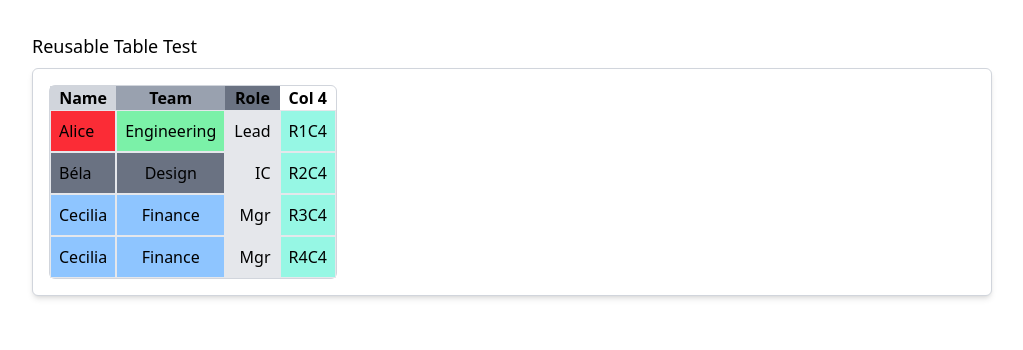
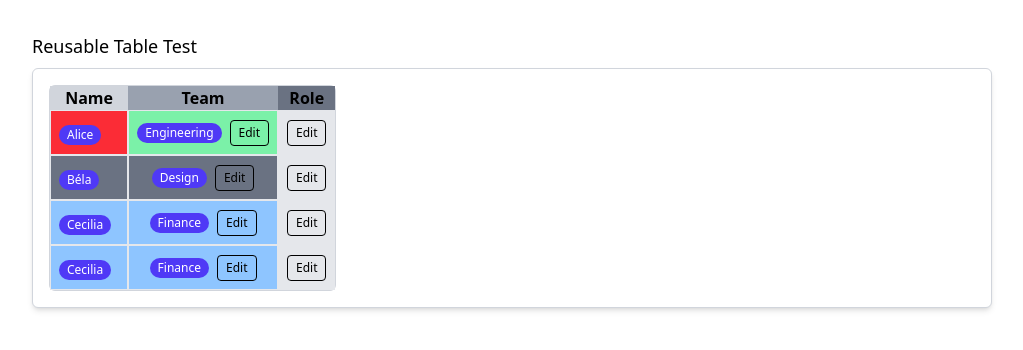
Before and after one commit to r4nd3l/vite-project-dynamic-table, a Vue app: page / in a window 1280 px wide. Shown: the top 350 px of the page, without its empty margins (128-1151 px from the left). Built offline with nearby package versions, Linux system fonts and the light colour scheme.

Commit message:
using components update

```diff
--- a/src/App.vue
+++ b/src/App.vue
@@ -10,10 +10,11 @@
 <script setup lang="ts">
 import ReusableTable from "./components/ReusableTable.vue";
 import type { TableConfig } from "./types/ReusableTableTypes";
+import Pill from "./components/Pill.vue";
 
 const explicit: TableConfig = {
-  rows: 4,
-  cols: 4,
+  // rows: 3,
+  // cols: 3,
   data: [
     ["Alice", "Engineering", "Lead"],
     ["Béla", "Design", "IC"],
@@ -39,5 +40,31 @@ const explicit: TableConfig = {
     [undefined, undefined, undefined],
     [undefined, undefined, undefined],
   ],
+
+  // components per column
+  cellContent: [
+    // Column 0 -> Pill with the cell's text
+    {
+      is: Pill,
+      class: "mr-2",
+      props: ({ value }) => ({
+        text: String(value),
+        klass: "bg-indigo-600 text-white",
+      }),
+    },
+    // Column 1 -> nothing special (uses default text)
+    undefined,
+    // Column 2 -> a native button
+    {
+      is: "button",
+      class: "px-2 py-1 text-xs border rounded",
+      props: ({ row, value }) => ({
+        // You can pass DOM listeners right here
+        onClick: () => alert(`Row ${row + 1} role: ${value}`),
+        type: "button",
+      }),
+      text: "Edit",
+    },
+  ],
 };
 </script>
--- /dev/null
+++ b/src/components/Pill.vue
@@ -0,0 +1,9 @@
+<template>
+  <span :class="['inline-flex items-center rounded-full px-2 py-0.5 text-xs font-medium', klass]">
+    {{ text }}
+  </span>
+</template>
+
+<script setup lang="ts">
+defineProps<{ text: string; klass?: string }>();
+</script>
--- a/src/components/ReusableTable.vue
+++ b/src/components/ReusableTable.vue
@@ -14,9 +14,25 @@
       <tbody>
         <tr v-for="r in rowCount" :key="r" :class="classHelpers.rowClassOf(r - 1)">
           <td v-for="c in colCount" :key="c" :class="classHelpers.cellClassOf(r - 1, c - 1)">
-            <slot name="cell" :row="r - 1" :col="c - 1" :value="cellValue(r - 1, c - 1)">
-              {{ cellValue(r - 1, c - 1) }}
-            </slot>
+            <!-- render component(s) if provided; else fall back to slot/default text -->
+            <template v-if="atomsForCell(r - 1, c - 1).length">
+              <component
+                v-for="(atom, i) in atomsForCell(r - 1, c - 1)"
+                :key="i"
+                :is="atomTag(atom)"
+                v-bind="atomProps(atom, r - 1, c - 1)"
+                :class="classHelpers.classList(atomClass(atom))"
+              >
+                <template v-if="atomText(atom, r - 1, c - 1) !== null">
+                  {{ atomText(atom, r - 1, c - 1) }}
+                </template>
+              </component>
+            </template>
+            <template v-else>
+              <slot name="cell" :row="r - 1" :col="c - 1" :value="cellValue(r - 1, c - 1)">
+                {{ cellValue(r - 1, c - 1) }}
+              </slot>
+            </template>
           </td>
         </tr>
       </tbody>
@@ -26,7 +42,7 @@
 
 <script setup lang="ts">
 import { computed } from "vue";
-import type { ClassList, PerColClassList, PerRowClassList, TableConfig } from "../types/ReusableTableTypes";
+import type { ClassList, PerColClassList, PerRowClassList, TableConfig, CellAtom, CellContent, CellCtx } from "../types/ReusableTableTypes";
 
 const props = defineProps<{ config: TableConfig }>();
 const cfg = computed(() => props.config ?? ({} as TableConfig));
@@ -54,7 +70,7 @@ const cellValue = (r: number, c: number) => {
   return defaultContent(r, c);
 };
 
-// class helpers
+// class helpers - wrapped
 const classHelpers = {
   toClassArray(token?: ClassList): string[] {
     if (!token) return [];
@@ -90,6 +106,63 @@ const classHelpers = {
     return ["rt-cell", ...perCol, ...perCell];
   },
 };
+
+// component(s) in cells
+const isMatrix = (x: unknown): x is unknown[][] => {
+  return Array.isArray(x) && Array.isArray(x[0]);
+};
+const isAtomArray = (x: unknown): x is CellAtom[] => {
+  return Array.isArray(x) && !Array.isArray((x as any)[0]);
+};
+
+// _ctx underscored
+const normalizeAtoms = (token: CellAtom | CellAtom[] | undefined, _ctx: CellCtx): CellAtom[] => {
+  if (token == null) return [];
+  return (Array.isArray(token) ? token : [token]).map((a) => a);
+};
+
+const atomsForCell = (r: number, c: number): CellAtom[] => {
+  const content = cfg.value.cellContent as CellContent | undefined;
+  if (!content) return [];
+  const ctx: CellCtx = { row: r, col: c, value: cellValue(r, c) };
+
+  if (isMatrix(content)) {
+    return normalizeAtoms((content as any[][])[r]?.[c], ctx);
+  }
+  if (isAtomArray(content)) {
+    const arr = content as CellAtom[];
+    const token = typeof arr[c] !== "undefined" ? arr[c] : (arr as any);
+    return normalizeAtoms(token as any, ctx);
+  }
+  return normalizeAtoms(content as CellAtom | CellAtom[], ctx);
+};
+
+const atomTag = (atom: CellAtom): any => {
+  if (atom == null || typeof atom === "string" || typeof atom === "number") return "span";
+  return (atom as any).is ?? "span";
+};
+
+const atomProps = (atom: CellAtom, r: number, c: number): Record<string, unknown> => {
+  if (atom == null || typeof atom === "string" || typeof atom === "number") return {};
+  const a = atom as any;
+  const ctx: CellCtx = { row: r, col: c, value: cellValue(r, c) };
+  if (typeof a.props === "function") return a.props(ctx) ?? {};
+  return a.props ?? {};
+};
+
+const atomClass = (atom: CellAtom): ClassList | undefined => {
+  if (atom == null || typeof atom === "string" || typeof atom === "number") return undefined;
+  return (atom as any).class;
+};
+
+const atomText = (atom: CellAtom, r: number, c: number): string | null => {
+  if (atom == null) return null;
+  if (typeof atom === "string" || typeof atom === "number") return String(atom);
+  const a = atom as any;
+  if (a.text == null) return null;
+  const ctx: CellCtx = { row: r, col: c, value: cellValue(r, c) };
+  return typeof a.text === "function" ? a.text(ctx) : String(a.text);
+};
 </script>
 
 <style scoped lang="css">
--- a/src/types/ReusableTableTypes.ts
+++ b/src/types/ReusableTableTypes.ts
@@ -1,3 +1,4 @@
+import type { Component } from "vue";
 /**
  * CLASS-ONLY CONFIG (no inline styles)
  *
@@ -31,8 +32,43 @@ export interface TableConfig {
   rowClass?: ClassList | PerRowClassList;
   colClass?: ClassList | PerColClassList;
   cellClass?: ClassList | (ClassList | undefined)[][];
+
+  /**
+   * NEW: component(s) to render inside cells.
+   * - Single token -> render in every cell
+   * - 1D array     -> per-column components
+   * - 2D matrix    -> per-cell components
+   * Each entry can be a single component def, an array of them, or undefined.
+   */
+  cellContent?: CellContent;
 }
 
 export type ClassList = string | string[];
 export type PerRowClassList = (ClassList | undefined)[];
 export type PerColClassList = (ClassList | undefined)[];
+
+//  components-in-cells
+export interface CellCtx {
+  row: number;
+  col: number;
+  value: unknown;
+}
+
+/** Small atom you can render inside a cell */
+export type CellAtom =
+  | string
+  | number
+  | {
+      /** Vue component (or a native tag like 'button', 'a', 'span') */
+      is: Component | string;
+      /** Props object or a function that receives {row,col,value} and returns props */
+      props?: Record<string, unknown> | ((ctx: CellCtx) => Record<string, unknown>);
+      /** Optional classes on the component root */
+      class?: ClassList;
+      /** Optional text content (or function to generate it) for simple components */
+      text?: string | ((ctx: CellCtx) => string);
+    };
+
+export type PerCellAtoms = (CellAtom | CellAtom[] | undefined)[][];
+export type PerColAtoms = (CellAtom | CellAtom[] | undefined)[];
+export type CellContent = CellAtom | CellAtom[] | PerColAtoms | PerCellAtoms;
```
